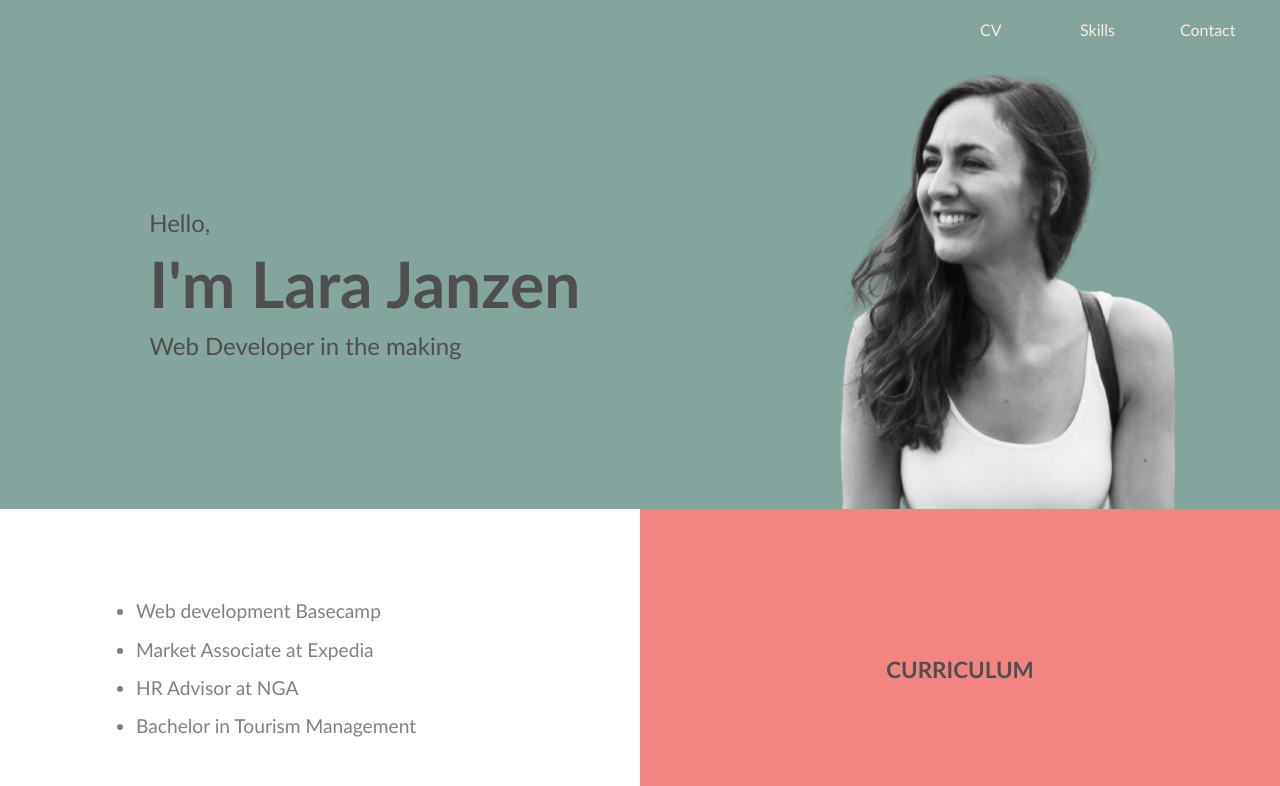
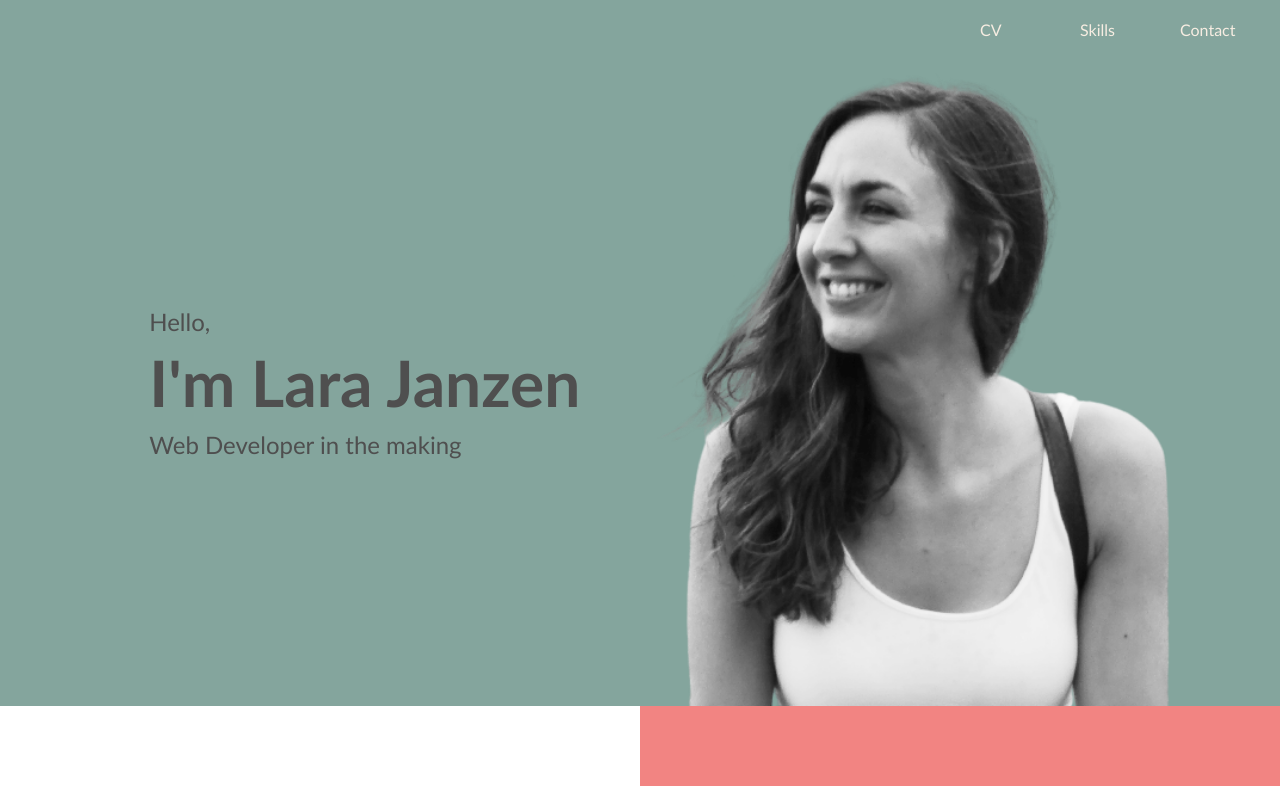
Before and after one commit to lajanzen/portfolio, a plain HTML site: page index.html in a window 1280 px wide. Shown: the top 786 px of the page. Drawn offline with Linux system fonts and the light colour scheme.

Commit message:
Optimize css

```diff
--- a/index.html
+++ b/index.html
@@ -25,10 +25,7 @@
           <h1 class="name">I'm Lara Janzen</h1>
           <h2 class="subintro">Web Developer in the making</h2>
         </div>
-
-        <div class="introimage">
-          <img class="me" src="Pictures/me3.png" alt="" />
-        </div>
+        <img class="introimage" src="Pictures/me3.png" alt="" />
       </article>
 
       <article id="CV">
--- a/styles.css
+++ b/styles.css
@@ -2,6 +2,10 @@
 *:before,
 *:after {
   box-sizing: border-box;
+}
+
+html {
+  scroll-behavior: smooth;
 }
 
 body {
@@ -28,21 +32,17 @@ body {
   margin: 0;
   padding: 20px 0;
   display: grid;
-  grid-template-columns: auto repeat(3, 100px);
-}
-
-.nav ul > :first-child {
-  grid-column-start: 2;
+  grid-template-columns: repeat(3, 100px);
+  justify-content: end;
 }
 
 .hero {
   background-color: rgb(132, 165, 157);
   padding-left: 7%;
   padding-right: 7%;
-  height: 450px;
   color: rgb(79 79 79);
   display: grid;
-  grid-template-columns: 1fr 1fr;
+  grid-template-columns: repeat(2, minmax(10em, 1fr));
 }
 
 .introtext * {
@@ -52,6 +52,7 @@ body {
 .introtext {
   justify-self: center;
   align-self: center;
+  display: grid;
 }
 
 .hello {
@@ -70,12 +71,9 @@ body {
 }
 
 .introimage {
-  justify-self: end;
-  height: 450px;
-}
-
-.me {
-  height: 100%;
+  align-self: flex-end;
+  width: 100%;
+  object-fit: contain;
 }
 
 h3:hover {
```
